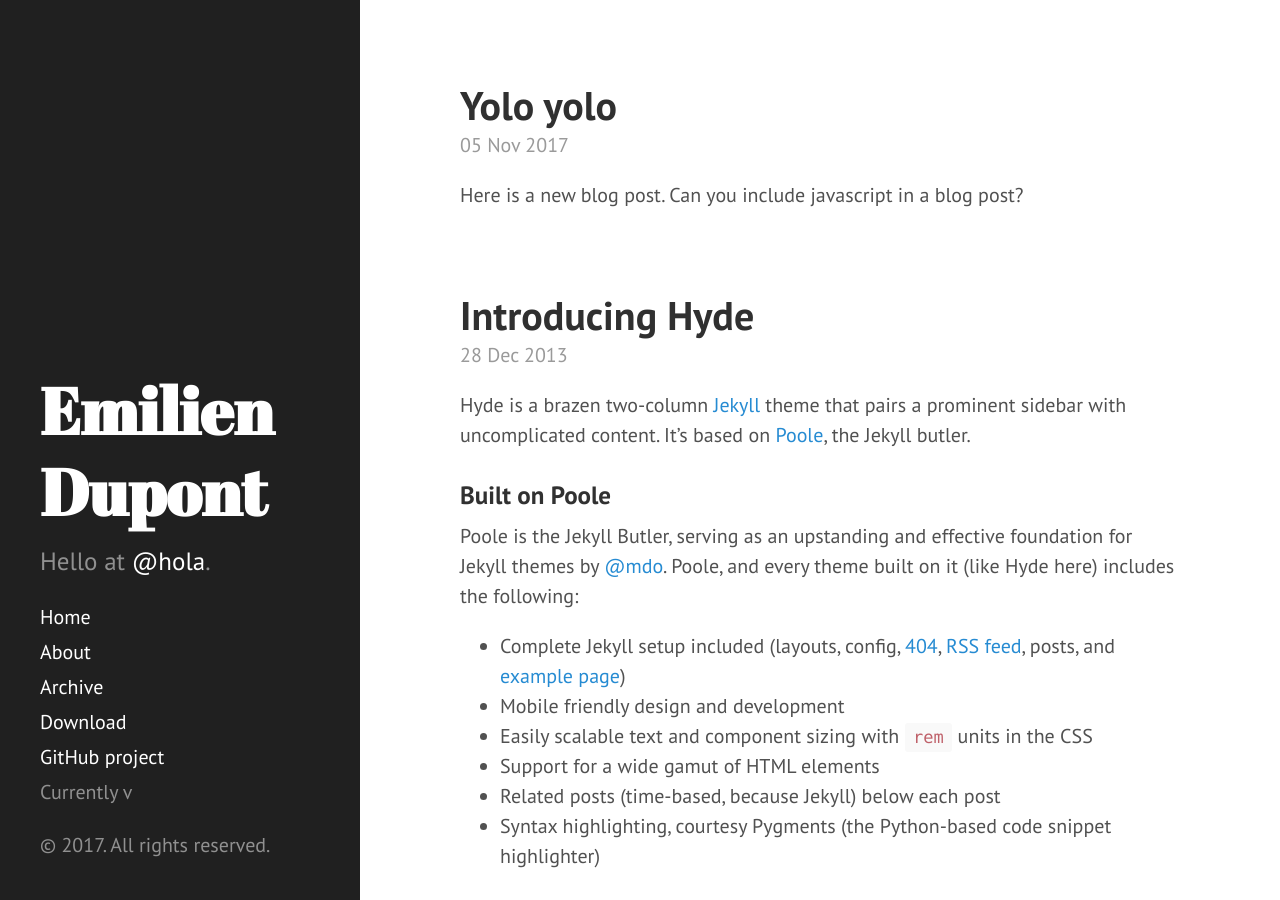
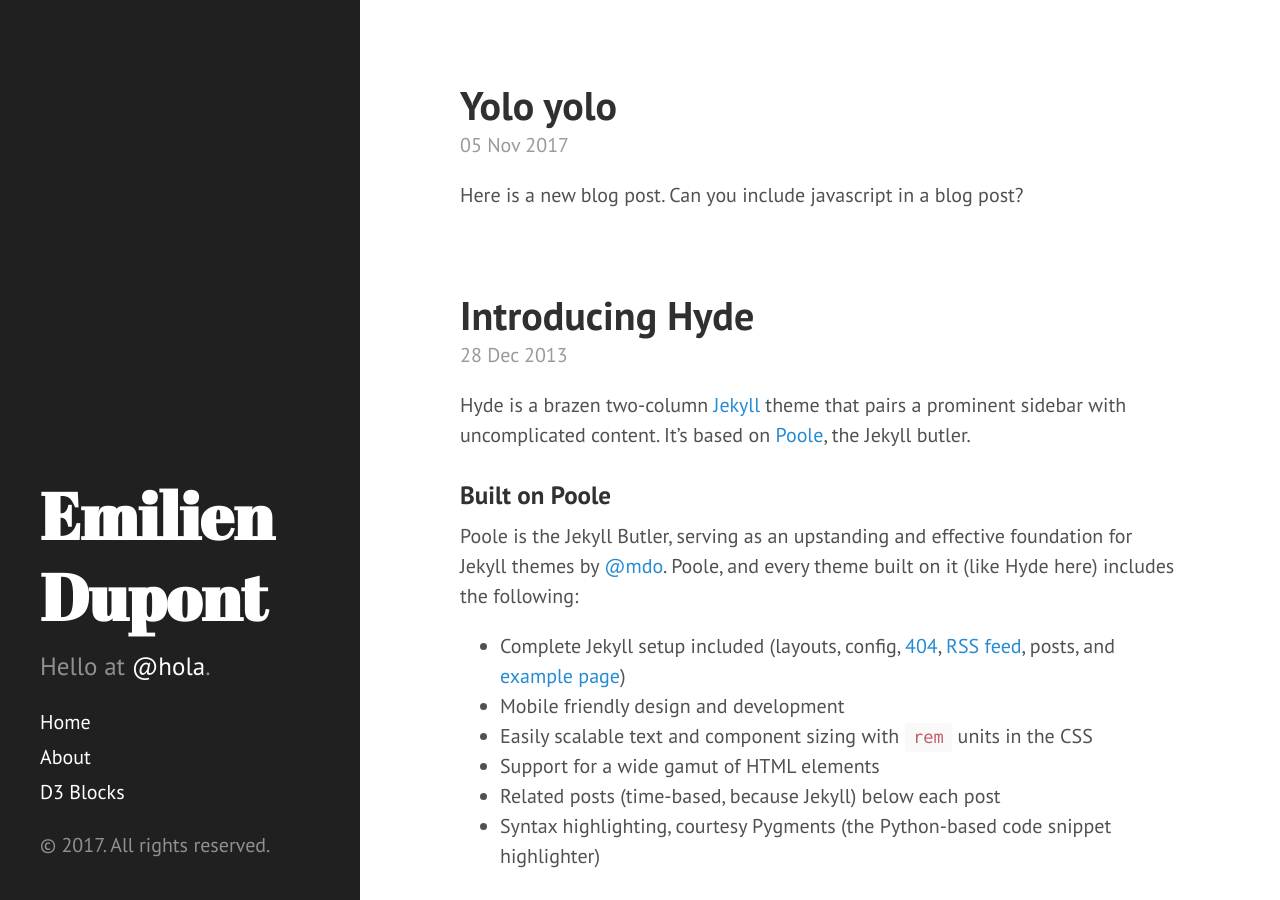
Before and after one commit to EmilienDupont/emiliendupont.github.io, a Jekyll site: the page built from index.html, in a window 1280 px wide and 900 px high. Built offline with Jekyll 4.4.1, drawn with Linux system fonts in a browser that asks for light colours; Markdown is read by kramdown in place of the engine named in the settings; the list of posts is cut into pages by our own code.

Commit message:
:sparkles: removed useless links on sidebar

```diff
--- a/_includes/sidebar.html
+++ b/_includes/sidebar.html
@@ -26,9 +26,7 @@
         {% endif %}
       {% endfor %}
 
-      <a class="sidebar-nav-item" href="{{ site.github.repo }}/archive/v{{ site.version }}.zip">Download</a>
-      <a class="sidebar-nav-item" href="{{ site.github.repo }}">GitHub project</a>
-      <span class="sidebar-nav-item">Currently v{{ site.version }}</span>
+      <a class="sidebar-nav-item" href="https://bl.ocks.org/EmilienDupont">D3 Blocks</a>
     </nav>
 
     <p>&copy; {{ site.time | date: '%Y' }}. All rights reserved.</p>
```
Also changed, not shown: archive.md (deleted, +0 -9 lines).
